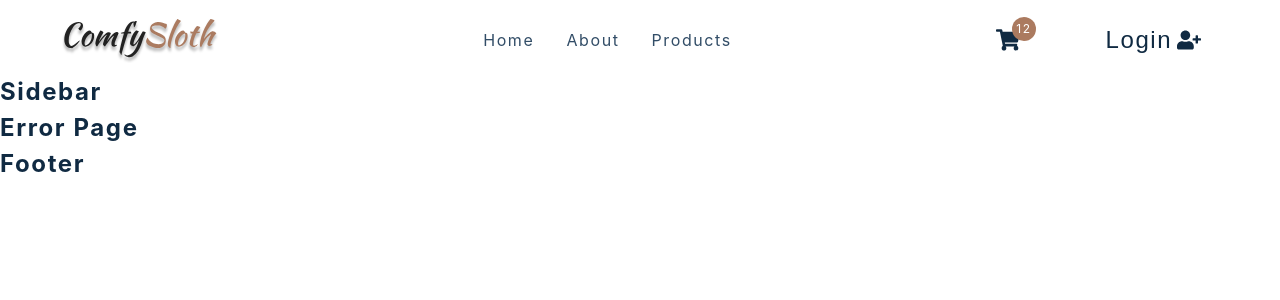
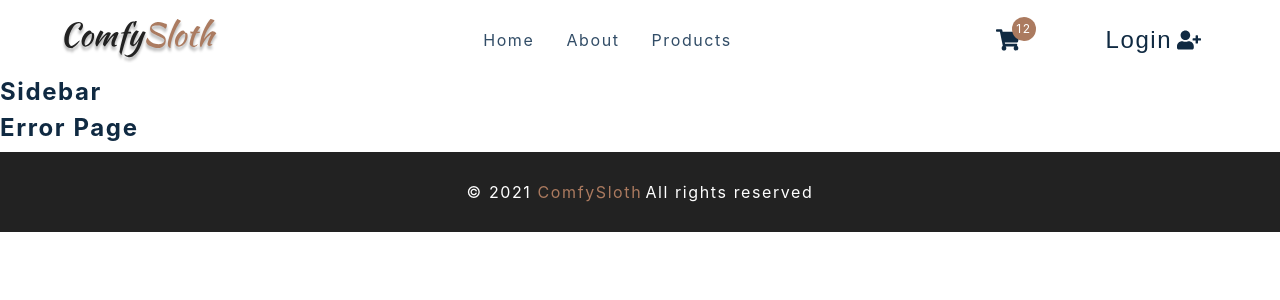
Before and after one commit to nfragiskatos/React-Comfy_Sloth, a React (Create React App) app: page / in a window 1280 px wide. Shown: the top 300 px of the page. Built offline with nearby package versions, Linux system fonts and the light colour scheme.

Commit message:
implemented footer

```diff
--- a/src/components/Footer.js
+++ b/src/components/Footer.js
@@ -1,8 +1,16 @@
-import React from 'react'
-import styled from 'styled-components'
+import React from "react";
+import styled from "styled-components";
 const Footer = () => {
-  return <h4>footer</h4>
-}
+  return (
+    <Wrapper>
+      <h5>
+        &copy; {new Date().getFullYear()}
+        <span> ComfySloth</span>
+      </h5>
+      <h5>All rights reserved</h5>
+    </Wrapper>
+  );
+};
 
 const Wrapper = styled.footer`
   height: 5rem;
@@ -26,6 +34,6 @@
   @media (min-width: 776px) {
     flex-direction: row;
   }
-`
+`;
 
-export default Footer
+export default Footer;
```
